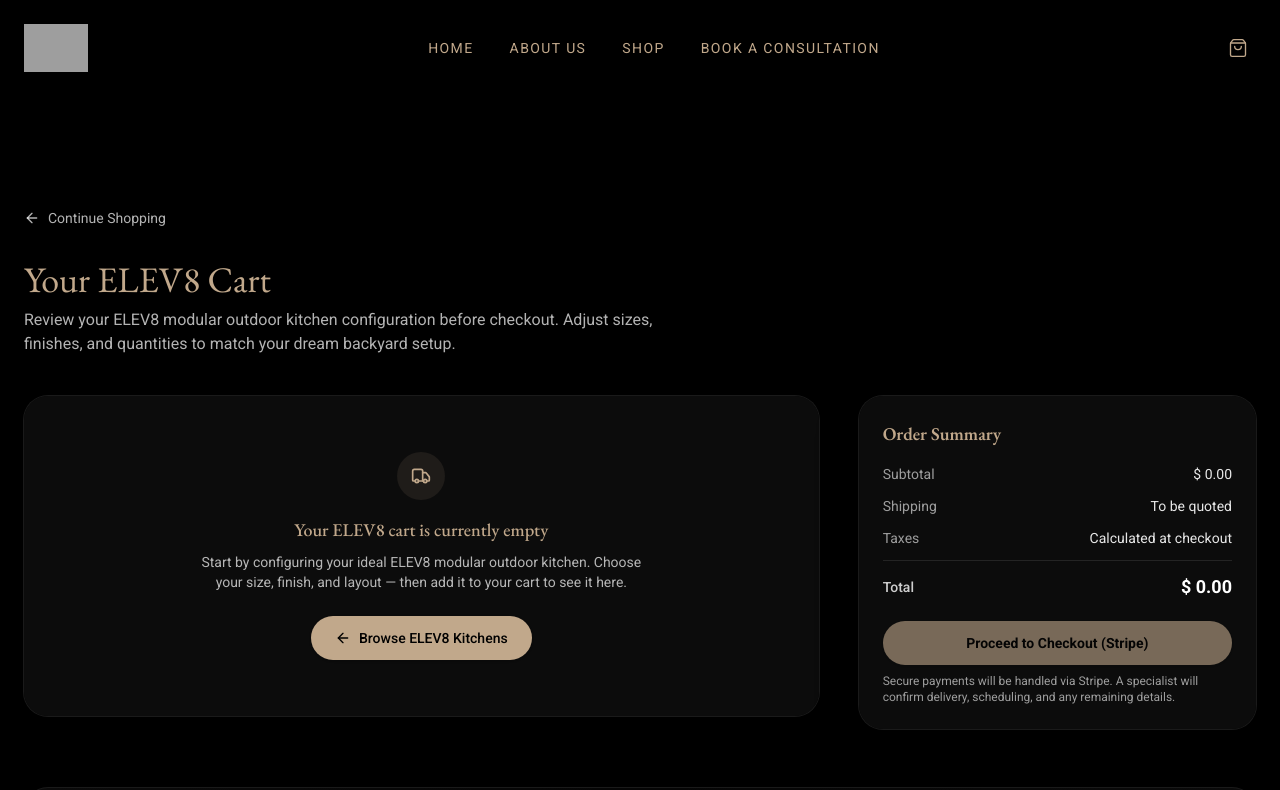
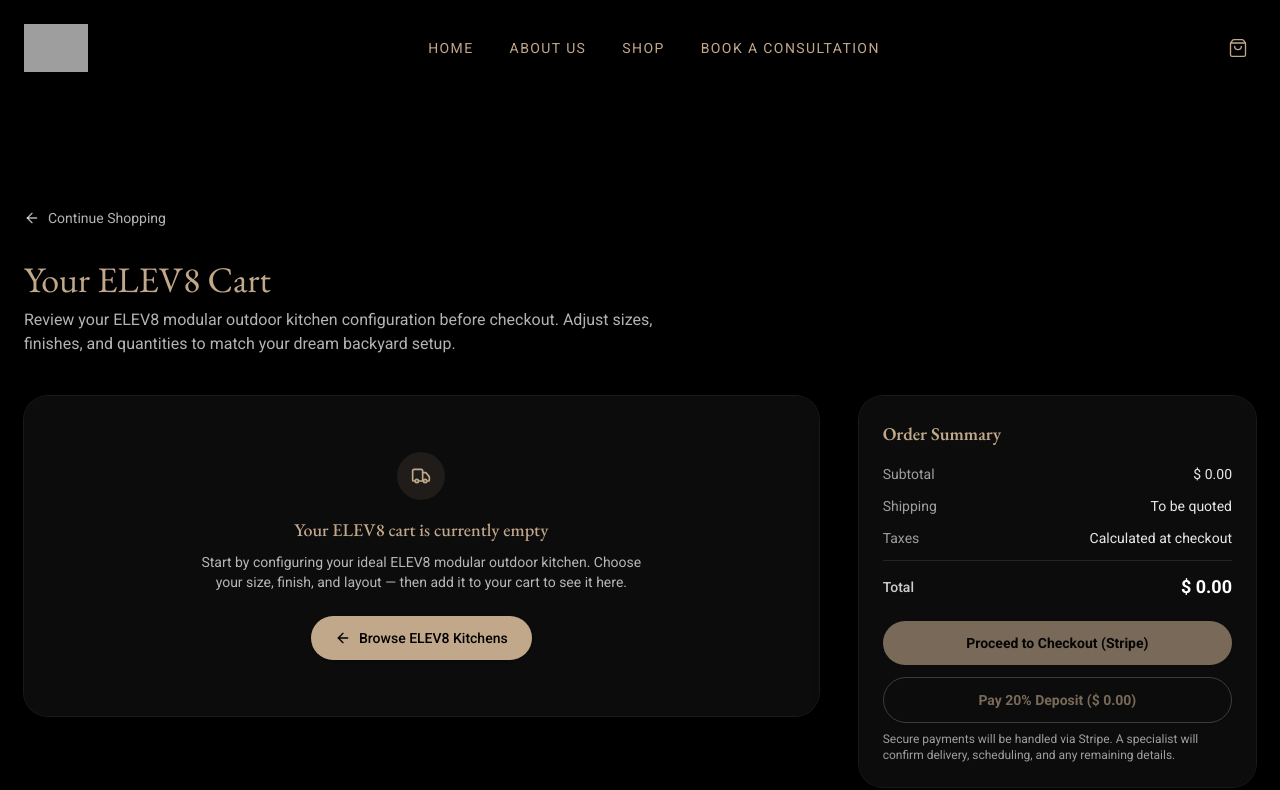
Before and after one commit to keaunie/elev8kitchens, a React (Vite) app: page /cart in a window 1280 px wide. Shown: the top 790 px of the page. Built offline with nearby package versions, Linux system fonts and the light colour scheme; grey boxes are pictures that could not be loaded.

Commit message:
checking the 20% deposit first and pay the remaining balance after.

```diff
--- a/src/pages/CartPage.jsx
+++ b/src/pages/CartPage.jsx
@@ -34,7 +34,9 @@
 export default function CartPage({ onCheckout }) {
   const { items, updateQuantity, removeItem } = useCart();
   const [checkingOut, setCheckingOut] = useState(false);
+  const [checkingOutDeposit, setCheckingOutDeposit] = useState(false);
   const [error, setError] = useState("");
+  const [depositError, setDepositError] = useState("");
 
   // Hydrate each cart line with product + variant data
   const hydrated = useMemo(() => {
@@ -73,6 +75,10 @@
         title: item.title,
         price: item.price,
         quantity: item.line.qty,
+        size: item.line.size,
+        color: item.line.color,
+        type: item.product?.type || "Full",
+        isDeposit: false,
       }));
 
       const resp = await fetch("/.netlify/functions/create-checkout-session", {
@@ -91,6 +97,48 @@
       setError(err.message || "Stripe checkout failed. Please try again.");
     } finally {
       setCheckingOut(false);
+    }
+  };
+
+  const handleDepositCheckout = async () => {
+    if (!hasItems || checkingOutDeposit) return;
+    setDepositError("");
+    setCheckingOutDeposit(true);
+    try {
+      const MIN_DEPOSIT = 100; // enforce meaningful minimum deposit
+      const raw = total * 0.2;
+      const rounded = Math.round(raw * 100) / 100;
+      const capped = Math.min(rounded, total);
+      const depositAmount = Math.max(capped, Math.min(MIN_DEPOSIT, total));
+
+      const lineItems = [
+        {
+          title: "ELEV8 Kitchen 20% Deposit",
+          price: depositAmount,
+          quantity: 1,
+          size: "Deposit",
+          color: "",
+          type: "Deposit",
+          isDeposit: true,
+        },
+      ];
+
+      const resp = await fetch("/.netlify/functions/create-checkout-session", {
+        method: "POST",
+        headers: { "Content-Type": "application/json" },
+        body: JSON.stringify({ lineItems }),
+      });
+
+      const data = await resp.json();
+      if (!resp.ok || !data.url) {
+        throw new Error(data.error || "Unable to start deposit checkout.");
+      }
+      window.location.href = data.url;
+    } catch (err) {
+      console.error(err);
+      setDepositError(err.message || "Stripe deposit checkout failed. Please try again.");
+    } finally {
+      setCheckingOutDeposit(false);
     }
   };
 
@@ -159,8 +207,11 @@
               total={total}
               disabled={!hasItems}
               onCheckout={handleCheckout}
+              onDepositCheckout={handleDepositCheckout}
               checkingOut={checkingOut}
+              checkingOutDeposit={checkingOutDeposit}
               error={error}
+              depositError={depositError}
             />
           </div>
         </div>
@@ -271,7 +322,19 @@
   );
 }
 
-function OrderSummaryCard({ subtotal, shipping, tax, total, disabled, onCheckout, checkingOut, error }) {
+function OrderSummaryCard({
+  subtotal,
+  shipping,
+  tax,
+  total,
+  disabled,
+  onCheckout,
+  onDepositCheckout,
+  checkingOut,
+  checkingOutDeposit,
+  error,
+  depositError,
+}) {
   return (
     <div className="rounded-3xl bg-[#0f0f0f]/80 p-6 ring-1 ring-white/10 shadow-[0_12px_40px_rgba(0,0,0,0.45)]">
       <h3 className="text-lg font-semibold text-white">Order Summary</h3>
@@ -292,6 +355,16 @@
         {checkingOut ? "Redirecting to Stripe…" : "Proceed to Checkout (Stripe)"}
       </button>
       {error && <p className="mt-2 text-xs text-red-400">{error}</p>}
+
+      <button
+        onClick={onDepositCheckout}
+        disabled={disabled || checkingOutDeposit}
+        className="mt-3 inline-flex w-full items-center justify-center rounded-full border border-[#C1A88B]/50 px-6 py-3 text-sm font-semibold text-[#C1A88B] shadow hover:bg-[#C1A88B]/10 disabled:cursor-not-allowed disabled:opacity-60"
+      >
+        {checkingOutDeposit ? "Redirecting for Deposit…" : `Pay 20% Deposit (${formatMoney(total * 0.2)})`}
+      </button>
+      {depositError && <p className="mt-2 text-xs text-red-400">{depositError}</p>}
+
       <p className="mt-2 text-xs text-white/60">
         Secure payments will be handled via Stripe. A specialist will confirm delivery, scheduling, and any remaining details.
       </p>
```
Also changed, not shown: 1 other file (tests, documents, lock files or other folders).
